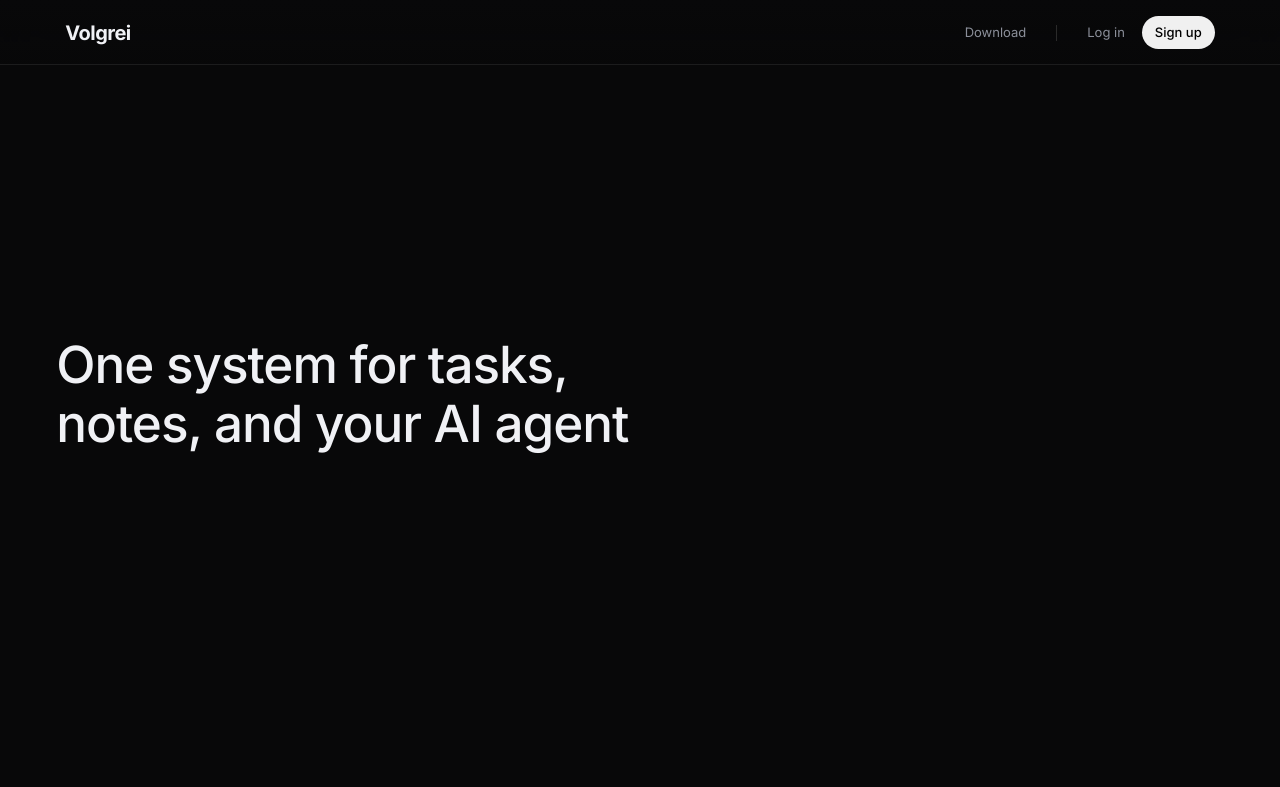
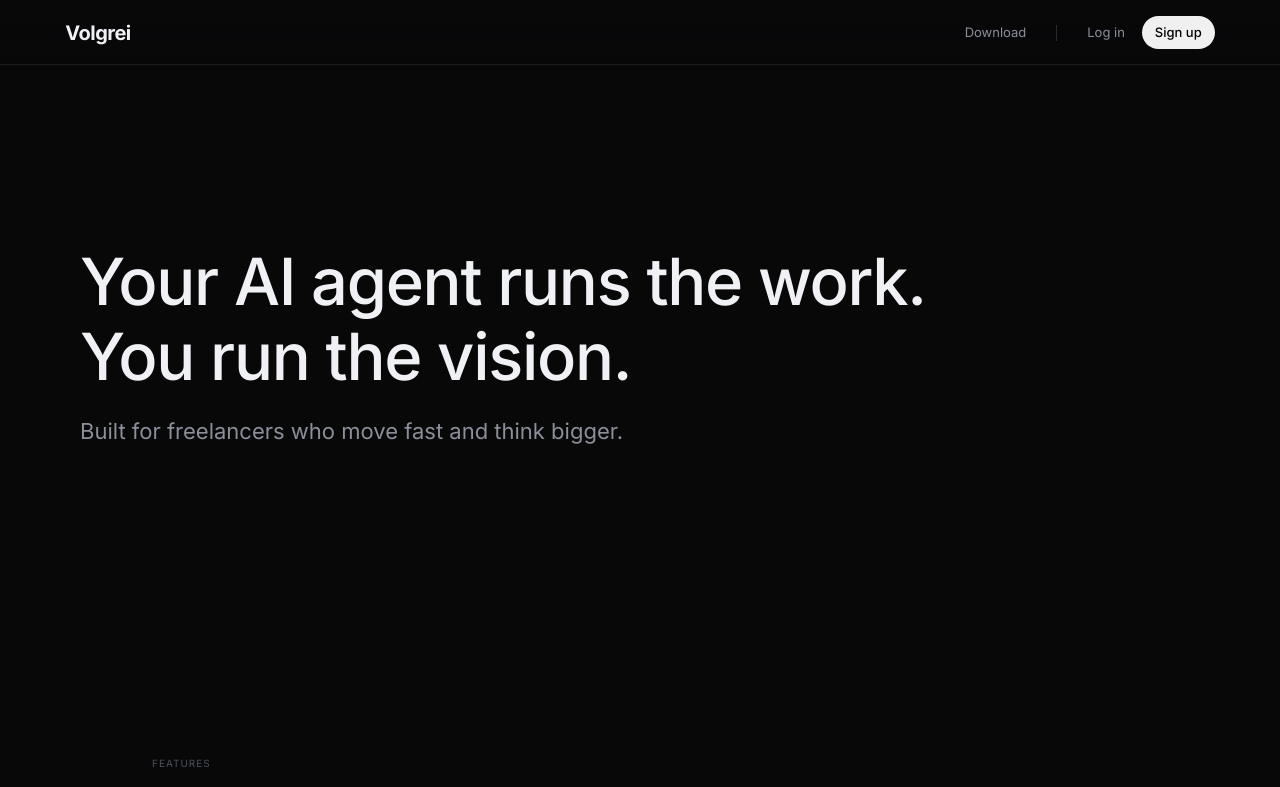
Before and after one commit to adrianleopizzi/volgrei-site, a Next.js app: page / in a window 1280 px wide. Shown: the top 787 px of the page. Built offline with nearby package versions, Linux system fonts and the light colour scheme; no server answers.

Commit message:
feat: update hero title and subtitle

```diff
--- a/components/Hero.tsx
+++ b/components/Hero.tsx
@@ -1,42 +1,89 @@
 export default function Hero() {
   return (
-    <section
-      style={{
-        maxWidth: "1400px",
-        margin: "0 auto",
-        paddingLeft: "max(16px, 4.4vw)",
-        paddingRight: "max(16px, 4.4vw)",
-        paddingTop: "270px",
-        paddingBottom: "270px",
-      }}
-    >
+    <>
+      <style>{`
+        .hero-inner {
+          padding-left: 20px;
+          padding-right: 20px;
+          padding-top: 160px;
+          padding-bottom: 160px;
+        }
+        .hero-inner h1 {
+          font-size: 35px;
+        }
+        .hero-inner p {
+          font-size: 16px;
+        }
+        @media (min-width: 768px) {
+          .hero-inner {
+            padding-left: 40px;
+            padding-right: 40px;
+            padding-top: 180px;
+            padding-bottom: 180px;
+          }
+          .hero-inner h1 {
+            font-size: 45px;
+          }
+          .hero-inner p {
+            font-size: 18px;
+          }
+        }
+        @media (min-width: 1024px) {
+          .hero-inner {
+            padding-left: 60px;
+            padding-right: 60px;
+            padding-top: 160px;
+            padding-bottom: 160px;
+          }
+          .hero-inner h1 {
+            font-size: 55px;
+          }
+          .hero-inner p {
+            font-size: 20px;
+          }
+        }
+        @media (min-width: 1280px) {
+          .hero-inner {
+            padding-left: 80px;
+            padding-right: 80px;
+            padding-top: 180px;
+            padding-bottom: 180px;
+          }
+          .hero-inner h1 {
+            font-size: 65px;
+          }
+          .hero-inner p {
+            font-size: 22px;
+          }
+        }
+      `}</style>
+      <section className="hero-inner">
         <h1
           style={{
             color: "var(--text-primary)",
-          fontSize: "clamp(32px, 4vw, 56px)",
             fontWeight: 500,
             lineHeight: 1.15,
             letterSpacing: "-0.02em",
           }}
         >
-        <span
-          className="hero-line-1"
-          style={{ display: "block", transition: "transform 0.3s cubic-bezier(0.25,0.46,0.45,0.94)" }}
-        >
-          One system for tasks,
+          <span style={{ display: "block" }}>
+            Your AI agent runs the work.
           </span>
-        <span
-          className="hero-line-2"
-          style={{ display: "block", transition: "transform 0.3s cubic-bezier(0.25,0.46,0.45,0.94)" }}
-        >
-          notes, and your AI agent
+          <span style={{ display: "block" }}>
+            You run the vision.
           </span>
         </h1>
-
-      <style>{`
-        h1:hover .hero-line-1 { transform: translateX(-18px); }
-        h1:hover .hero-line-2 { transform: translateX(18px); }
-      `}</style>
+        <p
+          style={{
+            color: "var(--text-secondary)",
+            fontWeight: 400,
+            lineHeight: 1.5,
+            marginTop: "20px",
+          }}
+        >
+          Built for freelancers who move fast and think bigger.
+        </p>
       </section>
+    </>
   );
 }
```
Lines whose indentation alone changed are shown as unchanged.
